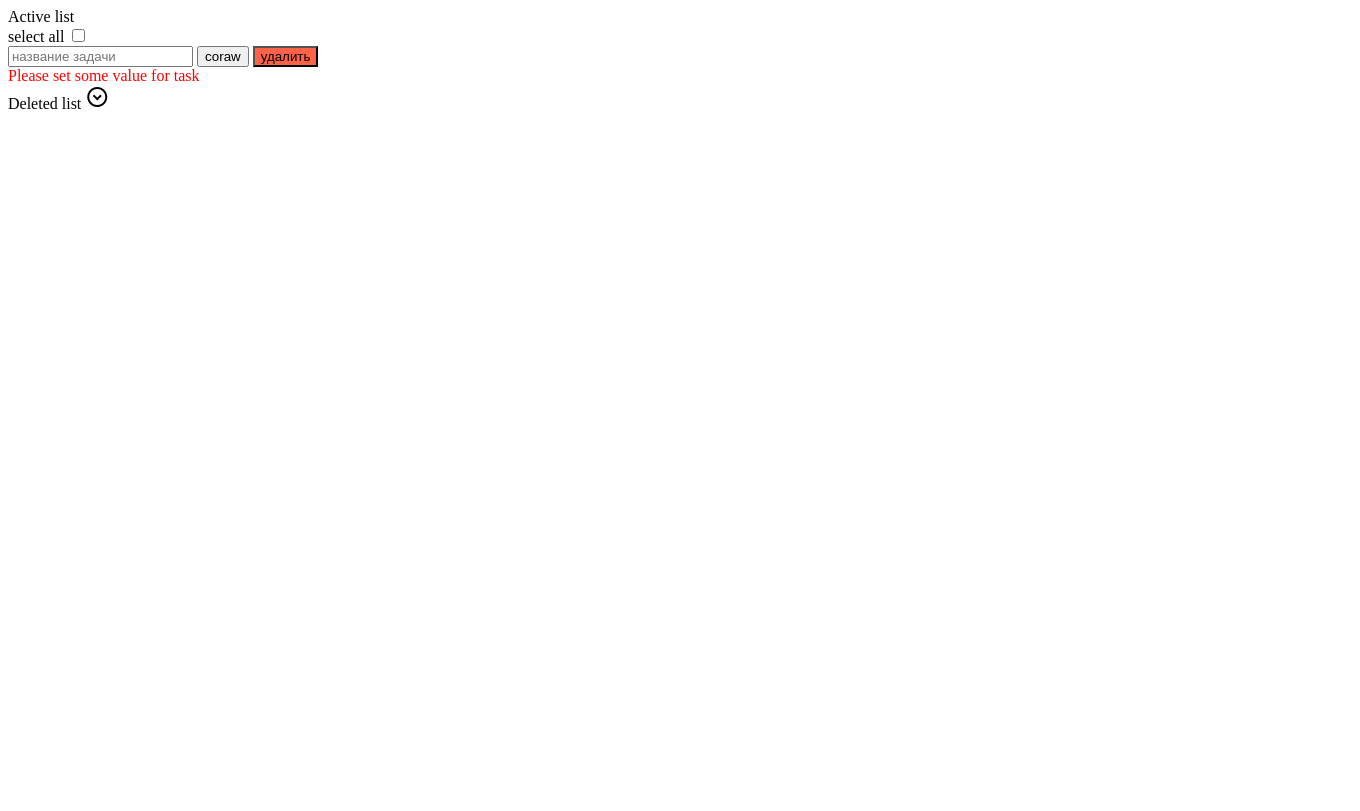
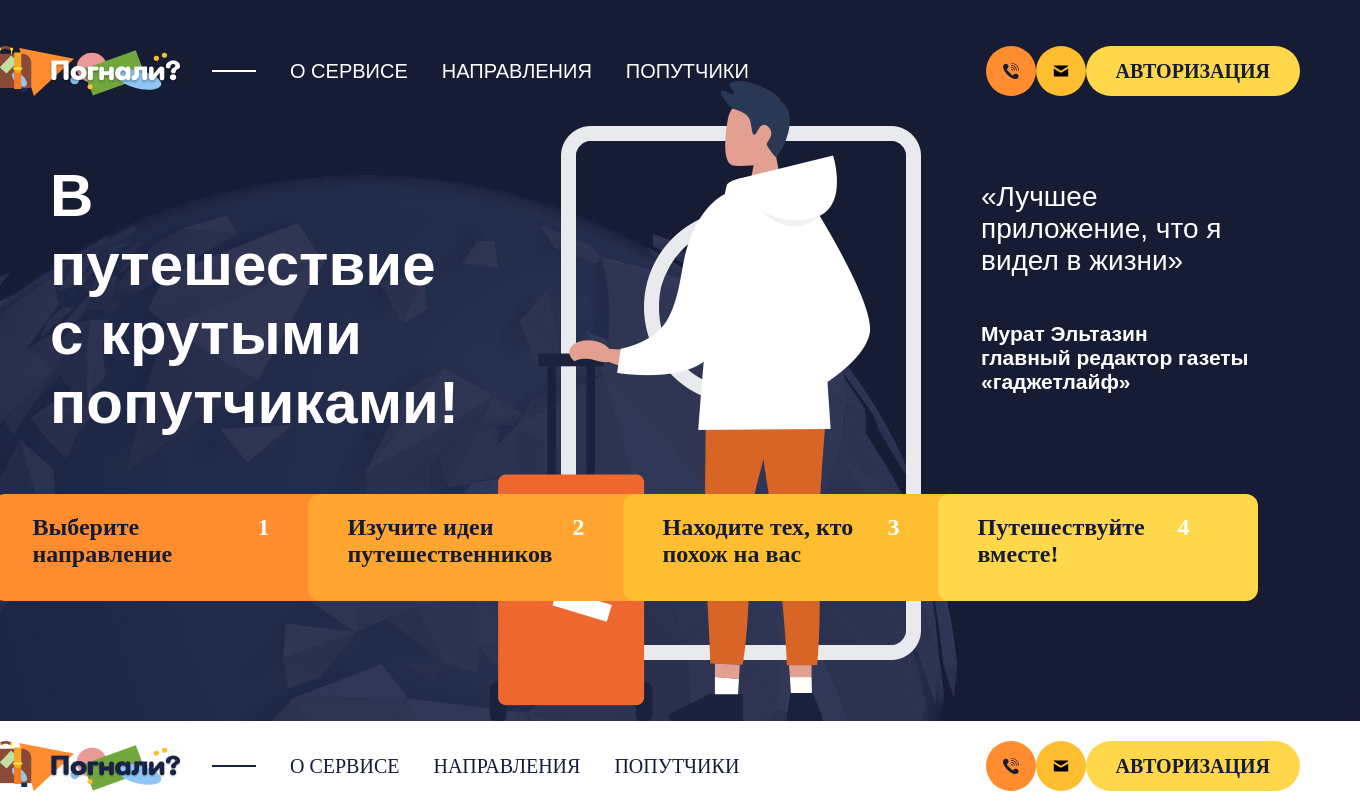
Before and after one commit to ItrumTest/ItrumLayout, a plain HTML site: page index.html in a window 1280 px wide. Shown: the whole page, 1360 px wide, since content can reach past the window. Drawn offline with nearby package versions, Linux system fonts and the light colour scheme; a web font is replaced by a local one.

Commit message:
main day 1

```diff
--- a/app/common/jsreloader.js
+++ /dev/null
@@ -1,5 +0,0 @@
-// function refreshPage () {
-//     location.reload();
-//   }
-
-//   setInterval(refreshPage, 2000)
--- a/importJSfiles.js
+++ b/app/importJSfiles.js
@@ -1,10 +1,5 @@
 const files = [
-    "./common/addElement.js",
-    "./common/completeTask.js",
-    "./common/selectAllTasks.js",
-    "./common/deleteTask.js",
-    "./common/restoreTask.js",
-    "./common/basket.js",
+    "../src/common/modal.js",
 
 ];
 
--- a/index.html
+++ b/index.html
@@ -1,53 +1,105 @@
 <!DOCTYPE html>
 <html>
     <head>
-    <link rel="stylesheet" href="styles.css" />
-    <link rel="stylesheet" href="main.css" />
-    <link rel="stylesheet" href="styles.css" />
-    <script src="https://code.jquery.com/jquery-3.6.3.js"></script>
-    <title>ITRUM test</title>
-    <link
-      rel="stylesheet"
-      href="https://fonts.googleapis.com/css2?family=Material+Symbols+Outlined:opsz,wght,FILL,GRAD@48,400,0,0"
-    />
+        <link rel="stylesheet" href="src/styles/global.css" />
+        <link rel="stylesheet" href="src/styles/promo.css" />
+        <link rel="stylesheet" href="src/styles/header.css" />
+        <link rel="stylesheet" href="src/styles/about.css" />
+        <title>Погнали?</title>
     </head>
     <body>
-    <!-- подключаем js -->
-    <script src="./importJSfiles.js"> </script>
-    <script src="./app/common/jsreloader.js" id="JSinject"> </script>
-    <div class="task">
-      Active list
-      <div>
-        select all
-        <input type="checkbox" id="selectAll" onclick="selectAllTasks()" />
-      </div>
+        <script src="./app/importJSfiles.js"></script>
+        <main class="container">
+            <section class="promo">
+                <header class="header">
+                    <div class="header__navigation">
+                        <img src="./asserts/headerSpace/logo_full_white.svg" alt="letsGologo" />
+
+                        <svg
+                            width="44"
+                            height="2"
+                            viewBox="0 0 44 2"
+                            xmlns="http://www.w3.org/2000/svg">
+                            <rect width="44" height="2" />
+                        </svg>
+
+                        <a href="" class="nav">о сервисе</a>
+                        <a href="" class="nav">направления</a>
+                        <a href="" class="nav">попутчики</a>
                     </div>
 
-    <input id="input" type="text" placeholder="название задачи" />
-    <button onclick="addTask()">соrаw</button>
-    <button
-      class="deleteButtonHidden"
-      id="delete"
-      onclick="deleteTask()"
-      style="background-color: tomato"
-    >
-      удалить
+                    <div class="header__contact">
+                        <button class="header__call">
+                            <img src="./asserts/promo/icon_call.svg" alt="call_icon" />
                         </button>
-    <div id="inputWarning" class="deletedTasksListHidden">
-      <span style="color: red">Please set some value for task</span>
+                        <button>
+                            <img src="./asserts/promo/icon_mail.svg" alt="mail_icon" /></button
+                        ><button>авторизация</button>
                     </div>
-    <div class="deletedList">
-      <div class="deletedListHead">
-        Deleted list
-        <span
-          id="icon"
-          class="material-symbols-outlined"
-          onclick="changeBasketStyle()"
-        >
-          expand_circle_down
-        </span>
+                </header>
+
+                <div class="promo__container">
+                    <h1 class="promo__slogan">В путешествие с крутыми попутчиками!</h1>
+                    <img src="./asserts/promo/traveller-illustration-desktop 1.png" alt="traveller-icon" />
+
+                    <aside class="promo__text">
+                        <h3>&#171;Лучшее приложение, что я видел в жизни&#187;</h3>
+
+                        <p>Мурат Эльтазин</p>
+                        <span>главный редактор газеты &#171;гаджетлайф&#187; </span>
+                    </aside>
                 </div>
-      <div id="deletedTasksList" class="basketStyle"></div>
+
+                <dl class="promo__variants">
+                    <div class="promo__variant special_orange">
+                        <dt>1</dt>
+                        <dd>Выберите направление</dd>
                     </div>
+                    <div class="promo__variant special_yellow_darker">
+                        <dt>2</dt>
+                        <dd>Изучите идеи путешественников</dd>
+                    </div>
+                    <div class="promo__variant special_yellow_dark">
+                        <dt>3</dt>
+                        <dd>Находите тех, кто похож на вас</dd>
+                    </div>
+                    <div class="promo__variant basic_yellow">
+                        <dt>4</dt>
+                        <dd>Путешествуйте вместе!</dd>
+                    </div>
+                </dl>
+            </section>
+            <section class="about">
+                <header class="header about__header">
+                    <div class="header__navigation">
+                        <img src="./asserts/headerSpace/logo_full_black.png" alt="letsGologo" />
+
+                        <svg
+                            width="44"
+                            height="2"
+                            viewBox="0 0 44 2"
+                            xmlns="http://www.w3.org/2000/svg">
+                            <rect width="44" height="2" />
+                        </svg>
+
+                        <a href="" class="nav">о сервисе</a>
+                        <a href="" class="nav">направления</a>
+                        <a href="" class="nav">попутчики</a>
+                    </div>
+
+                    <div class="header__contact">
+                        <button class="header__call">
+                            <img src="./asserts/promo/icon_call.svg" alt="call_icon" />
+                        </button>
+                        <button>
+                            <img src="./asserts/promo/icon_mail.svg" alt="mail_icon" /></button
+                        ><button>авторизация</button>
+                    </div>
+                </header>
+                <div>
+
+                </div>
+            </section>
+        </main>
     </body>
 </html>
--- /dev/null
+++ b/src/styles/about.css
@@ -0,0 +1,21 @@
+.about {
+    display: flex;
+    align-items: center;
+    justify-content: flex-start;
+    flex-direction: column;
+    background: url("../../asserts/promo/globe-back-desktop.png");
+    width: 1440px;
+    background-repeat: no-repeat, no-repeat;
+}
+
+.about__header {
+    padding: 20px 60px 20px 60px;
+    background-color: #fff;
+    font-weight: 500;
+    font-family: letsGoMedium;
+    color: var(--basic_blue);
+}
+
+.about__header svg {
+    fill: #192144;
+}
--- /dev/null
+++ b/src/styles/global.css
@@ -0,0 +1,82 @@
+@font-face {
+    font-family: letsGo;
+    src: url("../..//fonts/Blogger_Sans.otf");
+}
+@font-face {
+    font-family: letsGoBold;
+    src: url("../..//fonts/Blogger_Sans-Bold.otf");
+}
+@font-face {
+    font-family: letsGoMedium;
+    src: url("../..//fonts/Blogger_Sans-Medium.otf");
+}
+
+html {
+    box-sizing: border-box;
+    font-size: 100%;
+
+    -webkit-font-smoothing: antialiased;
+    -moz-osx-font-smoothing: grayscale;
+}
+
+*,
+*::before,
+*::after {
+    box-sizing: border-box;
+}
+
+input:-webkit-autofill,
+input:-webkit-autofill:hover,
+input:-webkit-autofill:focus,
+input:-webkit-autofill:active {
+    -webkit-background-clip: text;
+    -webkit-text-fill-color: #ffffff;
+    transition: background-color 5000s ease-in-out 0s;
+    box-shadow: inset 0 0 20px 20px #23232329;
+}
+
+input,
+button,
+select,
+textarea,
+optgroup,
+option {
+    font-family: inherit;
+    font-size: inherit;
+    font-weight: inherit;
+    font-style: inherit;
+    color: inherit;
+}
+
+a:visited {
+    color: inherit;
+}
+
+body {
+    margin: 0;
+    padding: 0;
+
+    line-height: var(--line-height-m);
+    font-family: letsGo, sans-serif;
+    color: #fff;
+    background-color: #161c34;
+}
+
+h1,
+h2,
+h3,
+h4,
+h5,
+h6,
+p {
+    margin: 0;
+    padding: 0;
+}
+
+:root {
+    --basic_yellow: #ffd74b;
+    --special_yellow_dark: #ffbd30;
+    --special_yellow_darker: #ffa530;
+    --special_orange: #ff8d30;
+    --basic_blue: #161c35;
+}
--- /dev/null
+++ b/src/styles/header.css
@@ -0,0 +1,67 @@
+.header {
+    display: flex;
+    align-items: center;
+    justify-content: space-between;
+    padding: 46px 60px 30px 60px;
+    width: 100%;
+}
+
+.header__navigation {
+    display: flex;
+    align-items: center;
+    justify-content: center;
+}
+
+.header__navigation svg {
+    fill: white;
+    margin-left: 30px;
+}
+
+.nav {
+    text-decoration: none;
+    font-size: 20px;
+    padding-left: 34px;
+    text-transform: uppercase;
+}
+
+.header__contact {
+    display: flex;
+    align-items: center;
+    justify-content: center;
+    font-family: letsGoMedium;
+}
+
+.header__contact button {
+    display: flex;
+    align-items: center;
+    justify-content: center;
+    color: var(--basic_blue);
+    cursor: pointer;
+    width: 50px;
+    height: 50px;
+    border-radius: 50%;
+    font-size: 20px;
+    border: none;
+}
+
+/*
+!спросить
+.header__contact :nth-child(1) {
+    background: var(--special_orange);
+} */
+
+.header__call{
+    background: var(--special_orange);
+}
+.header__contact :nth-child(2) {
+    background-color: var(--special_yellow_dark);
+}
+.header__contact :nth-child(3) {
+    color: var(--basic_blue);
+    font-weight: 700;
+    background-color: var(--basic_yellow);
+    width: auto;
+    border-radius: 25px;
+    padding: 0px 30px;
+    text-transform: uppercase;
+}
--- /dev/null
+++ b/src/styles/promo.css
@@ -0,0 +1,110 @@
+.container {
+    display: flex;
+    align-items: center;
+    justify-content: center;
+    flex-direction: column;
+}
+
+.promo {
+    display: flex;
+    align-items: center;
+    justify-content: flex-start;
+    flex-direction: column;
+    background: url("../../asserts/promo/globe-back-desktop.png");
+    width: 1440px;
+    background-repeat: no-repeat, no-repeat;
+}
+
+.promo h1 {
+    font-size: 60px;
+}
+
+.promo__slogan {
+    display: flex;
+    position: relative;
+    max-width: 400px;
+}
+
+.promo__text {
+    display: flex;
+    flex-direction: column;
+    max-width: 350px;
+    font-size: 21px;
+    line-height: 24px;
+    font-weight: 700;
+    padding-left: 60px;
+    padding-top: 20px;
+}
+
+.promo__text h3 {
+    font-size: 28px;
+    font-weight: 300;
+    line-height: 32px;
+    padding-bottom: 45px;
+}
+
+.promo__container {
+    display: flex;
+    justify-content: space-between;
+    align-items: top;
+    width: 100%;
+    padding: 35px 110px 0px 130px;
+}
+
+.promo__container img {
+    padding-left: 40px;
+    margin-top: -80px;
+}
+
+.promo__variants {
+    display: flex;
+    position: fixed;
+    top: 470px;
+    font-weight: 700;
+    font-size: 24px;
+    color: var(--basic_blue);
+    font-family: letsGoMedium;
+}
+
+.promo__variant:not(:nth-child(4)) {
+    display: flex;
+    flex-direction: row-reverse;
+    align-items: flex-start;
+    justify-content: space-between;
+    padding: 20px 0px;
+    min-width: 345px;
+    height: 107px;
+    border-radius: 12px;
+    margin-left: -30px;
+}
+.promo__variant:nth-child(4) {
+    display: flex;
+    flex-direction: row-reverse;
+    align-items: flex-start;
+    justify-content: space-between;
+    padding: 20px 0px;
+    min-width: 315px;
+    height: 107px;
+    border-radius: 12px;
+    margin-left: -30px;
+}
+.promo__variant dt {
+    width: 80px;
+    color: #fff;
+}
+.promo__variant dd {
+    width: 200px;
+}
+
+.special_orange {
+    background: var(--special_orange);
+}
+.special_yellow_darker {
+    background: var(--special_yellow_darker);
+}
+.special_yellow_dark {
+    background: var(--special_yellow_dark);
+}
+.basic_yellow {
+    background: var(--basic_yellow);
+}
```
Also changed, not shown: asserts/headerSpace/Rectangle 1.svg, asserts/headerSpace/logo_full_black.png (renamed from asserts/headerSpace/logo_full.png), asserts/headerSpace/logo_full_white.svg (added), asserts/promo/Desktop/icon_call.svg (added), asserts/promo/Desktop/icon_mail.svg (added), asserts/promo/icon_call.svg (added), asserts/promo/icon_mail.svg (added), asserts/promo/icon_mail_btn.png (deleted), asserts/promo/icon_phone_btn.png (deleted), src/common/regerj.js (added). Lines whose indentation alone changed are shown as unchanged.
